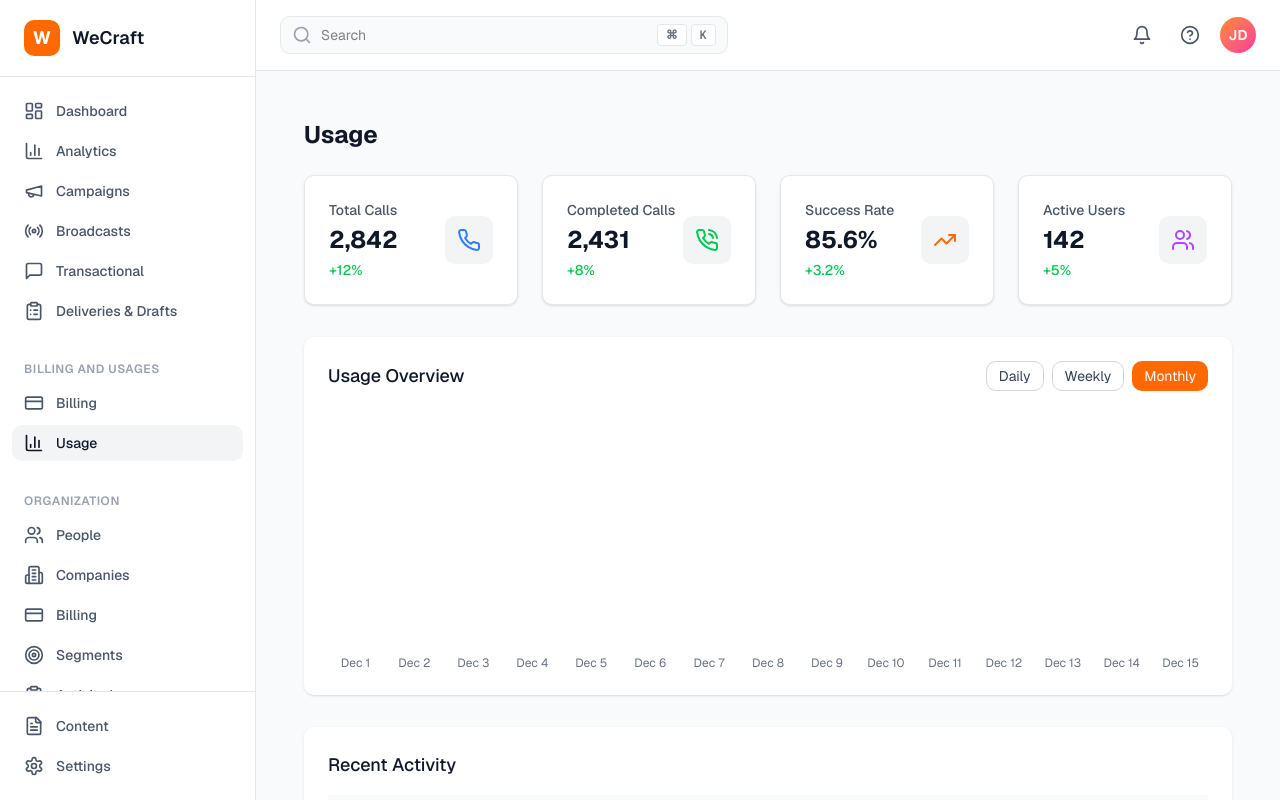
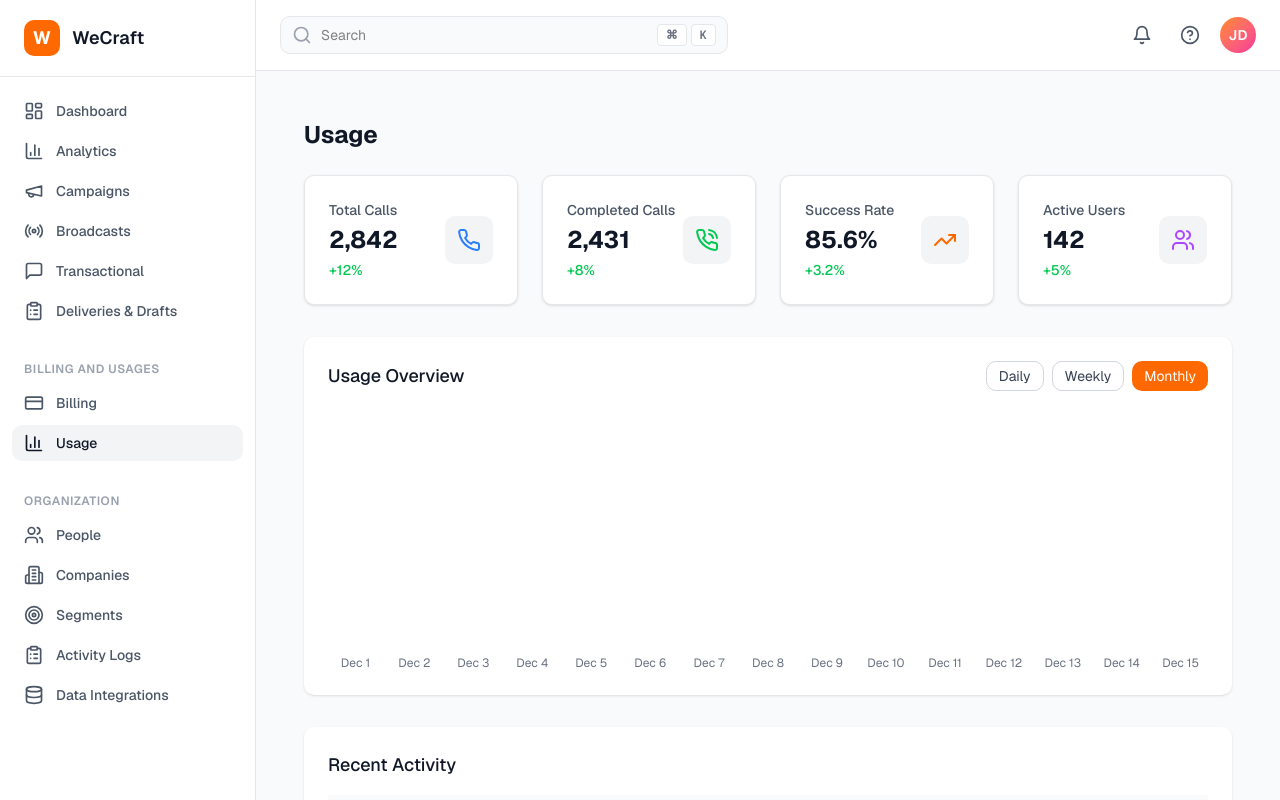
Before and after one commit to Tejas0901/Call-Campaign-Next.js, a Next.js app: page /usage in a window 1280 px wide. Built offline with nearby package versions, Linux system fonts and the light colour scheme.

Commit message:
removed extra pages

```diff
--- a/components/Sidebar.tsx
+++ b/components/Sidebar.tsx
@@ -30,7 +30,6 @@ const menuItems = [
 const secondaryMenuItems = [
   { icon: Users, label: "People", href: "#" },
   { icon: Building2, label: "Companies", href: "#" },
-  { icon: CreditCard, label: "Billing", href: "/billing" },
   { icon: Target, label: "Segments", href: "#" },
   { icon: ClipboardList, label: "Activity Logs", href: "#" },
   { icon: Database, label: "Data Integrations", href: "#" },
@@ -41,10 +40,7 @@ const billingMenuItems = [
   { icon: BarChart3, label: "Usage", href: "/usage" },
 ];
 
-const bottomMenuItems = [
-  { icon: FileText, label: "Content", href: "#" },
-  { icon: Settings, label: "Settings", href: "/settings" },
-]
+
 
 export default function Sidebar({ isOpen }: { isOpen: boolean }) {
   const pathname = usePathname()
@@ -53,9 +49,8 @@ export default function Sidebar({ isOpen }: { isOpen: boolean }) {
 
   return (
     <aside
-      className={`${
-        isOpen ? "w-64" : "w-0"
-      } bg-white border-r border-gray-200 transition-all duration-300 overflow-hidden`}
+      className={`${isOpen ? "w-64" : "w-0"
+        } bg-white border-r border-gray-200 transition-all duration-300 overflow-hidden`}
     >
       <div className="h-full flex flex-col">
         <div className="px-6 py-5 border-b border-gray-200">
@@ -75,11 +70,10 @@ export default function Sidebar({ isOpen }: { isOpen: boolean }) {
                 <Link
                   key={item.label}
                   href={item.href}
-                  className={`flex items-center gap-3 px-3 py-2 rounded-lg text-sm font-medium transition-colors ${
-                    isActive(item.href)
+                  className={`flex items-center gap-3 px-3 py-2 rounded-lg text-sm font-medium transition-colors ${isActive(item.href)
                       ? "bg-gray-100 text-gray-900"
                       : "text-gray-600 hover:bg-gray-50 hover:text-gray-900"
-                  }`}
+                    }`}
                 >
                   <Icon className="w-5 h-5" />
                   {item.label}
@@ -101,11 +95,10 @@ export default function Sidebar({ isOpen }: { isOpen: boolean }) {
                   <Link
                     key={item.label}
                     href={item.href}
-                    className={`flex items-center gap-3 px-3 py-2 rounded-lg text-sm font-medium transition-colors ${
-                      isActive(item.href)
+                    className={`flex items-center gap-3 px-3 py-2 rounded-lg text-sm font-medium transition-colors ${isActive(item.href)
                         ? "bg-gray-100 text-gray-900"
                         : "text-gray-600 hover:bg-gray-50 hover:text-gray-900"
-                    }`}
+                      }`}
                   >
                     <Icon className="w-5 h-5" />
                     {item.label}
@@ -128,11 +121,10 @@ export default function Sidebar({ isOpen }: { isOpen: boolean }) {
                   <Link
                     key={item.label}
                     href={item.href}
-                    className={`flex items-center gap-3 px-3 py-2 rounded-lg text-sm font-medium transition-colors ${
-                      isActive(item.href)
+                    className={`flex items-center gap-3 px-3 py-2 rounded-lg text-sm font-medium transition-colors ${isActive(item.href)
                         ? "bg-gray-100 text-gray-900"
                         : "text-gray-600 hover:bg-gray-50 hover:text-gray-900"
-                    }`}
+                      }`}
                   >
                     <Icon className="w-5 h-5" />
                     {item.label}
@@ -143,27 +135,6 @@ export default function Sidebar({ isOpen }: { isOpen: boolean }) {
           </div>
         </div>
 
-        <div className="border-t border-gray-200 py-4">
-          <nav className="space-y-1 px-3">
-            {bottomMenuItems.map((item) => {
-              const Icon = item.icon;
-              return (
-                <Link
-                  key={item.label}
-                  href={item.href}
-                  className={`flex items-center gap-3 px-3 py-2 rounded-lg text-sm font-medium transition-colors ${
-                    isActive(item.href)
-                      ? "bg-gray-100 text-gray-900"
-                      : "text-gray-600 hover:bg-gray-50 hover:text-gray-900"
-                  }`}
-                >
-                  <Icon className="w-5 h-5" />
-                  {item.label}
-                </Link>
-              );
-            })}
-          </nav>
-        </div>
       </div>
     </aside>
   );
```
